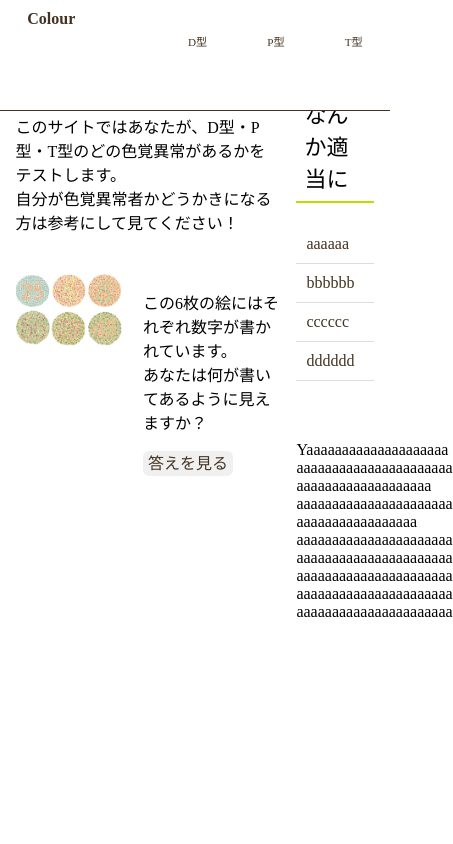
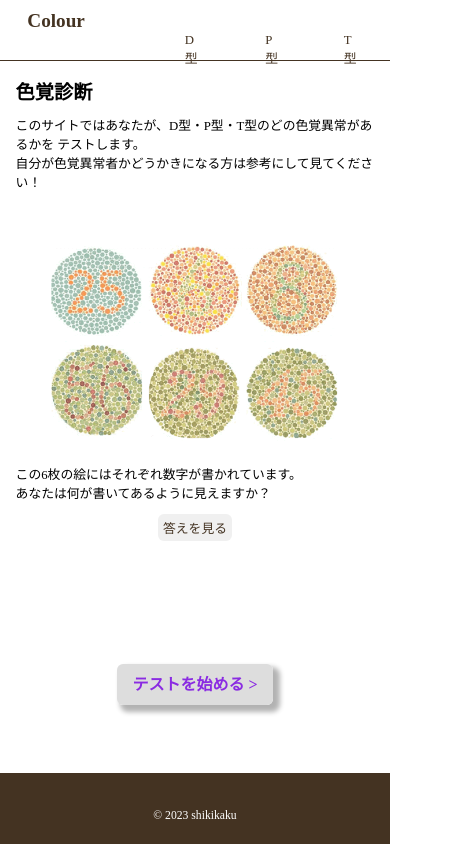
Before and after one commit to ibu0125/web, a plain HTML site: page main/main.html in a window 390 px wide. Shown: the top 844 px of the page, 453 px wide, since content can reach past the window. Drawn offline with Linux system fonts and the light colour scheme.

Commit message:
Update style.css

```diff
--- a/main/style.css
+++ b/main/style.css
@@ -284,17 +284,85 @@ input:checked ~ .ans{
 
 @media screen and (max-width:600px) {
     .page-header h1{
-        font-size: 1rem;
+        font-size: 1.2rem;
         margin-bottom: 0;
         margin-top: 3%;
+        padding-bottom: 0;
     }
 
-    header{
-        background-color: #fff;
+    .page-header{
+        position: initial;
+        height: 60px;
     }
 
     .main-nav{
         margin-top: 12%;
-        font-size: 0.7rem;
+        margin-bottom: 0;
+        padding-bottom: 0;
+        font-size: 0.8rem;
     }
+
+
+    .main-article{
+        width: 100%;
+        margin: 0;
+    }
+
+    .main-content{
+        margin-top: 0;
+    }
+
+    .main-article h2{
+        padding-bottom: 0;
+        margin-bottom: 10px;
+        font-size: 1.2rem;
+    }
+
+    .main-intro{
+        padding-top: 0;
+        margin-top: 0;
+        font-size: 0.8rem;
+    }
+
+    .home-aside{
+        display: none;
+    }
+
+    .test1{
+        display: block;
+    }
+
+    .test1-qestion{
+        margin: 0;
+    }
+
+    .test1 img{
+        display: flex;
+        justify-content: center;
+        width: 80%;
+        padding-bottom: 10px;
+        margin: auto;
+    }
+
+    .test1-qestion p{
+        font-size: 0.8rem;
+    }
+
+    .ans p{
+        font-size: 0.8rem;
+    }
+
+    .ans-watch{
+        font-size: 0.8rem;
+    }
+
+    .ans-btn{
+        display: flex;
+        justify-content: center;
+    }
+
+    .test2{
+        margin-top: 30px;
+    }
+
 }
```
